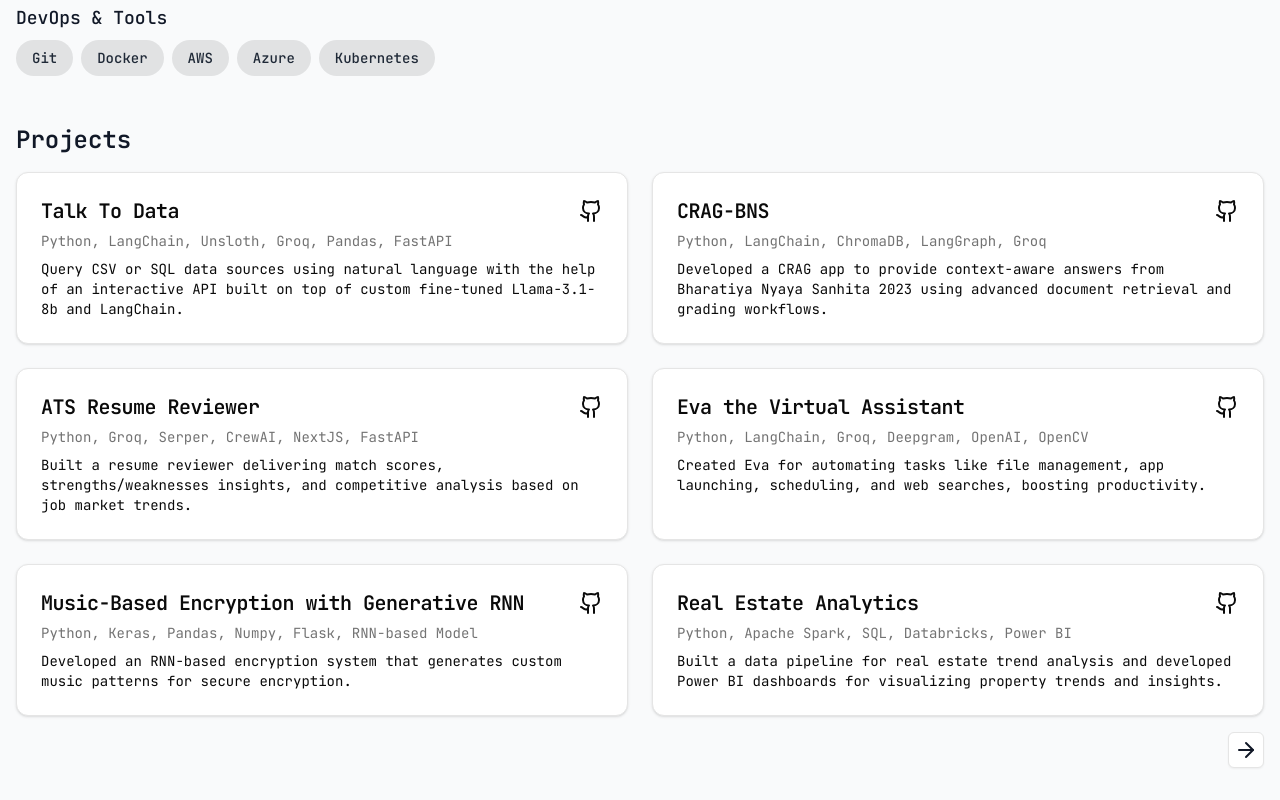
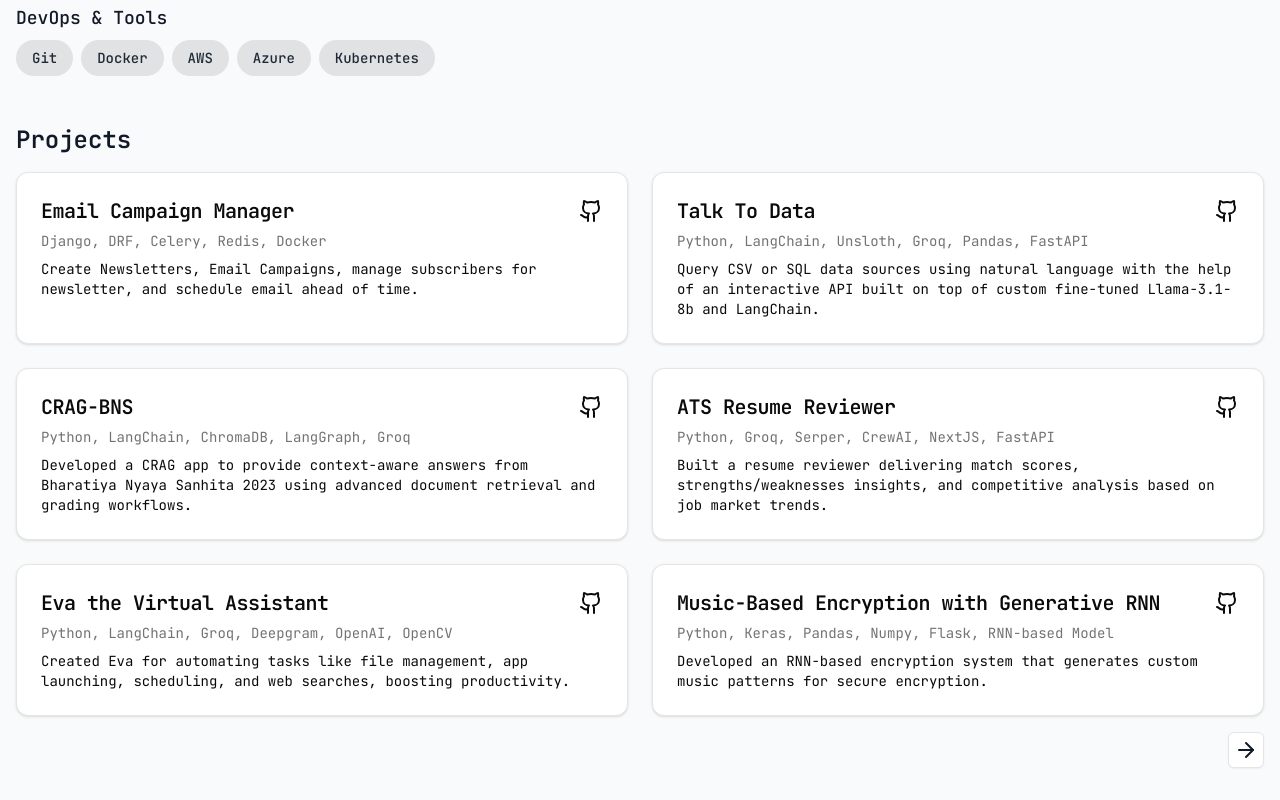
Before and after one commit to kaustubha-chaturvedi/kaustubha-chaturvedi.github.io, a Next.js app: page / in a window 1280 px wide. Shown: the part 1392-2192 px from the top of the page. Built offline with nearby package versions, Linux system fonts and the light colour scheme.

Commit message:
Update projects.ts

```diff
--- a/src/data/projects.ts
+++ b/src/data/projects.ts
@@ -1,6 +1,12 @@
 import { Project } from "@/types/portfolioTypes";
 
 export const projects: Project[] = [
+    {
+        title: "Email Campaign Manager",
+        technologies: "Django, DRF, Celery, Redis, Docker",
+        description: "Create Newsletters, Email Campaigns, manage subscribers for newsletter, and schedule email ahead of time.",
+        githubUrl: "https://github.com/kaustubha-chaturvedi/email-campaign"
+    },
     {
         title: "Talk To Data",
         technologies: "Python, LangChain, Unsloth, Groq, Pandas, FastAPI",
```
